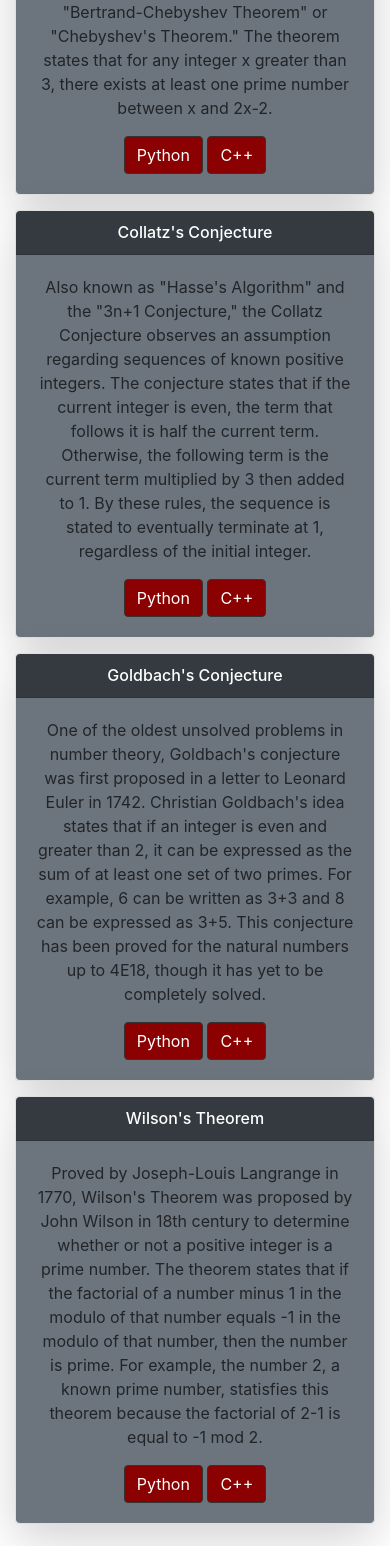
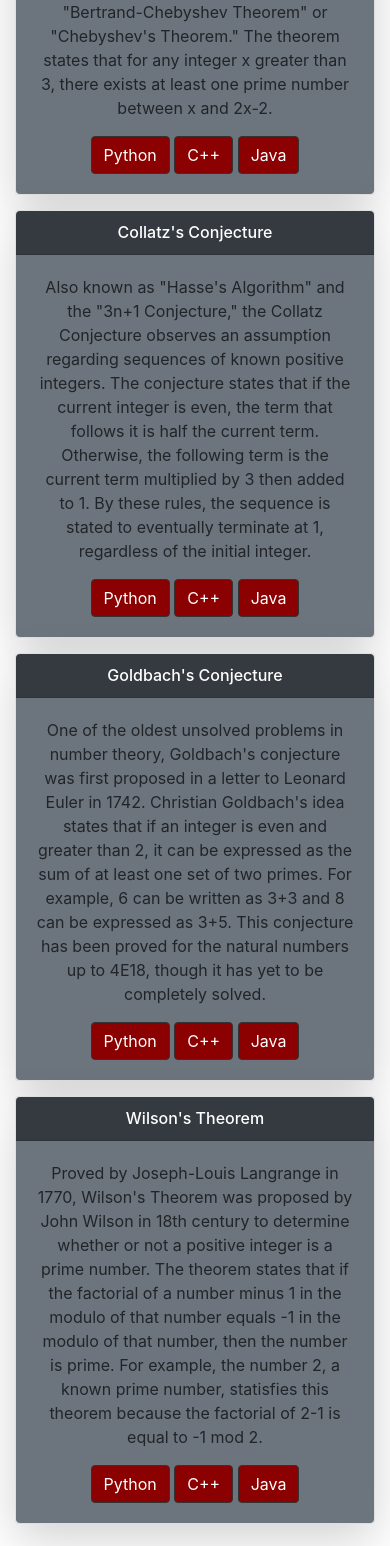
Before and after one commit to cwpfautz/Website, a plain HTML site: page index.html in a window 390 px wide. Shown: the part 2380-3926 px from the top of the page. Drawn offline with nearby package versions, Linux system fonts and the light colour scheme.

Commit message:
Update index.html

```diff
--- a/index.html
+++ b/index.html
@@ -288,7 +288,8 @@
 							to as the "Bertrand-Chebyshev Theorem" or "Chebyshev's Theorem." The theorem states that for any integer x greater than 3, there exists at
 							least one prime number between x and 2x-2.</p>
 							<a href="https://github.com/cwpfautz/Math/blob/master/Python/Bertrand.py" target="_blank" class="btn btn-primary">Python</a>
-							<a href="#" class="btn btn-primary" data-toggle="modal" data-target="#cpppop">C++</a>
+							<a href="#" class="btn btn-primary" data-toggle="modal" data-target="#inprogpop">C++</a>
+							<a href="#" class="btn btn-primary" data-toggle="modal" data-target="#inprogpop">Java</a>
 						</div>
 					</div>
 				</div>
@@ -301,7 +302,9 @@
 							term. Otherwise, the following term is the current term multiplied by 3 then added to 1. By these rules, the sequence is stated to eventually
 							terminate at 1, regardless of the initial integer.</p>
 							<a href="https://github.com/cwpfautz/Math/blob/master/Python/Collatz.py" target="_blank" class="btn btn-primary">Python</a>
-							<a href="#" class="btn btn-primary" data-toggle="modal" data-target="#cpppop">C++</a>						</div>
+							<a href="#" class="btn btn-primary" data-toggle="modal" data-target="#inprogpop">C++</a>
+							<a href="#" class="btn btn-primary" data-toggle="modal" data-target="#inprogpop">Java</a>
+						</div>
 					</div>
 				</div>
 			</div>
@@ -315,7 +318,9 @@
 							least one set of two primes. For example, 6 can be written as 3+3 and 8 can be expressed as 3+5. This conjecture has been proved for
 							the natural numbers up to 4E18, though it has yet to be completely solved.</p>
 							<a href="https://github.com/cwpfautz/Math/blob/master/Python/Goldbach.py" target="_blank" class="btn btn-primary">Python</a>
-							<a href="#" class="btn btn-primary" data-toggle="modal" data-target="#cpppop">C++</a>						</div>
+							<a href="#" class="btn btn-primary" data-toggle="modal" data-target="#inprogpop">C++</a>
+							<a href="#" class="btn btn-primary" data-toggle="modal" data-target="#inprogpop">Java</a>
+						</div>
 					</div>
 				</div>
 				<div class="col-sm">
@@ -327,7 +332,9 @@
 							equals -1 in the modulo of that number, then the number is prime. For example, the number 2, a known prime number, statisfies this theorem because
 							the factorial of 2-1 is equal to -1 mod 2.</p>
 							<a href="https://github.com/cwpfautz/Math/blob/master/Python/Wilson.py" target="_blank" class="btn btn-primary">Python</a>
-							<a href="#" class="btn btn-primary" data-toggle="modal" data-target="#cpppop">C++</a>						</div>
+							<a href="#" class="btn btn-primary" data-toggle="modal" data-target="#inprogpop">C++</a>
+							<a href="#" class="btn btn-primary" data-toggle="modal" data-target="#inprogpop">Java</a>
+						</div>
 					</div>
 				</div>
 			</div>
@@ -355,17 +362,17 @@
 			<div class="modal-dialog">
 				<div class="modal-content">
 					<div class="modal-body">
-						<p>Sorry I can't find the code for this project. I'll do a new version with the STM32 F3 Discovery at some point in the near future and uplode that
+						<p>Sorry I can't find the code for this project anywhere :(. I'll do a new version with the STM32 F3 Discovery at some point in the near future and uplode that
 						project's code then.</p>
 					</div>
 				</div>
 			</div>
 		</div>
-		<div id="cpppop" class="modal fade" role="dialog">
+		<div id="inprogpop" class="modal fade" role="dialog">
 			<div class="modal-dialog">
 				<div class="modal-content">
 					<div class="modal-body">
-						<p>In progress...</p>
+						<p>Still working on this...</p>
 					</div>
 				</div>
 			</div>
```
